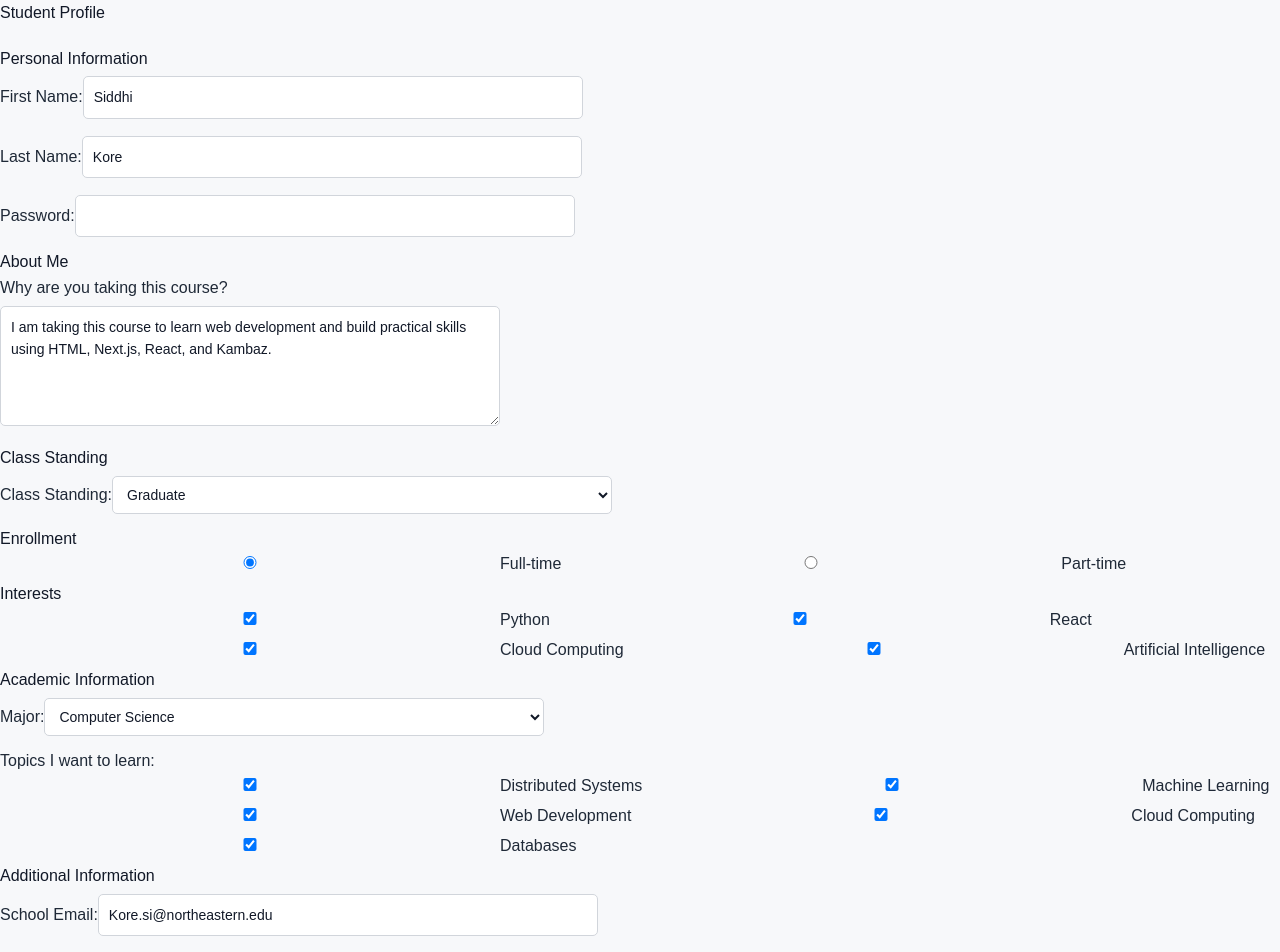
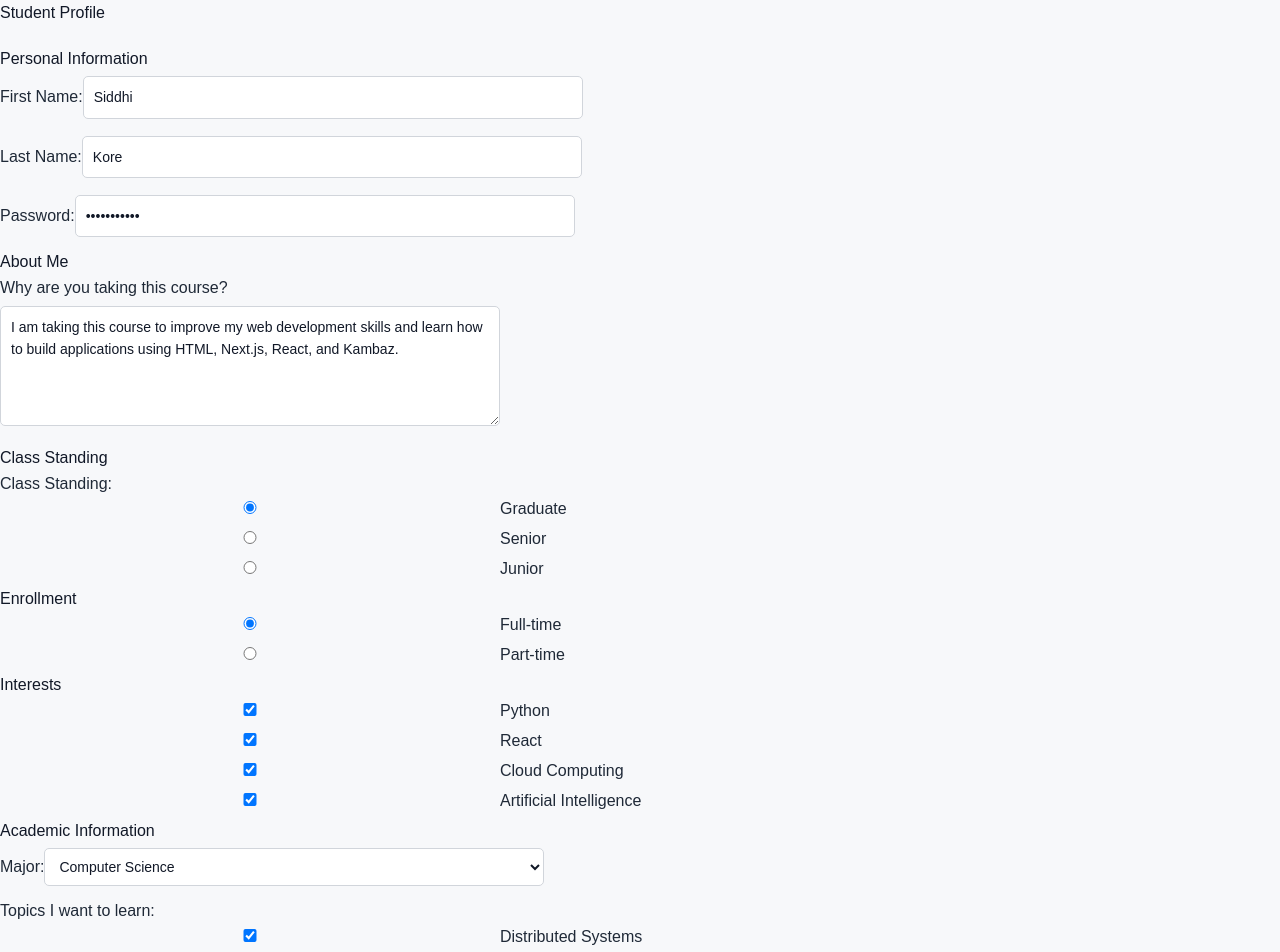
Before and after one commit to SidK2301/webdev-client, a Next.js app: page /account/profile in a window 1280 px wide. Shown: the top 952 px of the page. Built offline with nearby package versions, Linux system fonts and the light colour scheme.

Commit message:
Update student profile defaults and HTML tag descriptions

```diff
--- a/app/account/profile/page.tsx
+++ b/app/account/profile/page.tsx
@@ -5,63 +5,70 @@
 
       <h3>Personal Information</h3>
 
-      <label htmlFor="wd-profile-first-name">First Name:</label>
+      <label>First Name:</label>
       <input
         id="wd-profile-first-name"
-        type="text"
         defaultValue="Siddhi"
       />
-
       <br />
 
-      <label htmlFor="wd-profile-last-name">Last Name:</label>
+      <label>Last Name:</label>
       <input
         id="wd-profile-last-name"
-        type="text"
         defaultValue="Kore"
       />
-
       <br />
 
-      <label htmlFor="wd-profile-password">Password:</label>
+      <label>Password:</label>
       <input
         id="wd-profile-password"
         type="password"
+        defaultValue="password123"
       />
+      <br />
 
       <h3>About Me</h3>
 
-      <label htmlFor="wd-profile-about">
-        Why are you taking this course?
-      </label>
-
+      <label>Why are you taking this course?</label>
       <br />
-
       <textarea
         id="wd-profile-about"
-        rows={4}
-        cols={50}
-        defaultValue="I am taking this course to learn web development and build practical skills using HTML, Next.js, React, and Kambaz."
+        defaultValue="I am taking this course to improve my web development skills and learn how to build applications using HTML, Next.js, React, and Kambaz."
       />
+      <br />
 
       <h3>Class Standing</h3>
 
-      <label htmlFor="wd-profile-standing">
-        Class Standing:
-      </label>
+      <label>Class Standing:</label>
+      <br />
 
-      <select
-        id="wd-profile-standing"
-        defaultValue="Graduate"
-      >
-        <option value="Graduate">Graduate</option>
-        <option value="Senior">Senior</option>
-        <option value="Junior">Junior</option>
-      </select>
+      <input
+        type="radio"
+        name="class-standing"
+        value="Graduate"
+        defaultChecked
+      />
+      Graduate
+      <br />
+
+      <input
+        type="radio"
+        name="class-standing"
+        value="Senior"
+      />
+      Senior
+      <br />
+
+      <input
+        type="radio"
+        name="class-standing"
+        value="Junior"
+      />
+      Junior
+      <br />
 
       <h3>Enrollment</h3>
 
-      <label>
       <input
         type="radio"
         name="enrollment"
@@ -69,20 +76,18 @@
         defaultChecked
       />
       Full-time
-      </label>
+      <br />
 
-      <label>
       <input
         type="radio"
         name="enrollment"
         value="Part-time"
       />
       Part-time
-      </label>
+      <br />
 
       <h3>Interests</h3>
 
-      <label>
       <input
         type="checkbox"
         name="interests"
@@ -90,9 +95,8 @@
         defaultChecked
       />
       Python
-      </label>
+      <br />
 
-      <label>
       <input
         type="checkbox"
         name="interests"
@@ -100,9 +104,8 @@
         defaultChecked
       />
       React
-      </label>
+      <br />
 
-      <label>
       <input
         type="checkbox"
         name="interests"
@@ -110,9 +113,8 @@
         defaultChecked
       />
       Cloud Computing
-      </label>
+      <br />
 
-      <label>
       <input
         type="checkbox"
         name="interests"
@@ -120,39 +122,25 @@
         defaultChecked
       />
       Artificial Intelligence
-      </label>
+      <br />
 
       <h3>Academic Information</h3>
 
-      <label htmlFor="wd-profile-major">
-        Major:
-      </label>
-
+      <label>Major:</label>
       <select
         id="wd-profile-major"
         defaultValue="Computer Science"
       >
-        <option value="Computer Science">
-          Computer Science
-        </option>
-        <option value="Data Science">
-          Data Science
-        </option>
-        <option value="Information Systems">
-          Information Systems
-        </option>
-        <option value="Computer Engineering">
-          Computer Engineering
-        </option>
+        <option>Computer Science</option>
+        <option>Data Science</option>
+        <option>Information Systems</option>
+        <option>Computer Engineering</option>
       </select>
-
       <br />
 
       <label>Topics I want to learn:</label>
-
       <br />
 
-      <label>
       <input
         type="checkbox"
         name="topics"
@@ -160,9 +148,8 @@
         defaultChecked
       />
       Distributed Systems
-      </label>
+      <br />
 
-      <label>
       <input
         type="checkbox"
         name="topics"
@@ -170,9 +157,8 @@
         defaultChecked
       />
       Machine Learning
-      </label>
+      <br />
 
-      <label>
       <input
         type="checkbox"
         name="topics"
@@ -180,9 +166,8 @@
         defaultChecked
       />
       Web Development
-      </label>
+      <br />
 
-      <label>
       <input
         type="checkbox"
         name="topics"
@@ -190,9 +175,8 @@
         defaultChecked
       />
       Cloud Computing
-      </label>
+      <br />
 
-      <label>
       <input
         type="checkbox"
         name="topics"
@@ -200,67 +184,52 @@
         defaultChecked
       />
       Databases
-      </label>
+      <br />
 
       <h3>Additional Information</h3>
 
-      <label htmlFor="wd-profile-email">
-        School Email:
-      </label>
-
+      <label>School Email:</label>
       <input
         id="wd-profile-email"
         type="email"
-        defaultValue="Kore.si@northeastern.edu"
+        defaultValue=""
+        placeholder="Enter your Northeastern email"
       />
-
       <br />
 
-      <label htmlFor="wd-profile-graduation">
-        Expected Graduation Year:
-      </label>
-
+      <label>Expected Graduation Year:</label>
       <input
         id="wd-profile-graduation"
         type="number"
         defaultValue="2027"
       />
-
       <br />
 
-      <label htmlFor="wd-profile-start-date">
-        Program Start Date:
-      </label>
-
+      <label>Program Start Date:</label>
       <input
         id="wd-profile-start-date"
         type="date"
         defaultValue="2026-01-05"
       />
-
       <br />
 
-      <label htmlFor="wd-profile-excitement">
-        Course Excitement (0–10):
-      </label>
-
+      <label>Course Excitement (0–10):</label>
       <input
         id="wd-profile-excitement"
         type="number"
         min="0"
         max="10"
-        defaultValue="8"
+        defaultValue="10"
       />
+      <br />
 
       <h3>Actions</h3>
 
-      <button id="wd-profile-save" type="button">
+      <button id="wd-profile-save">
         Save
       </button>
 
-      {" "}
-
-      <button id="wd-profile-cancel" type="button">
+      <button id="wd-profile-cancel">
         Cancel
       </button>
     </div>
```
Lines whose indentation alone changed are shown as unchanged.
